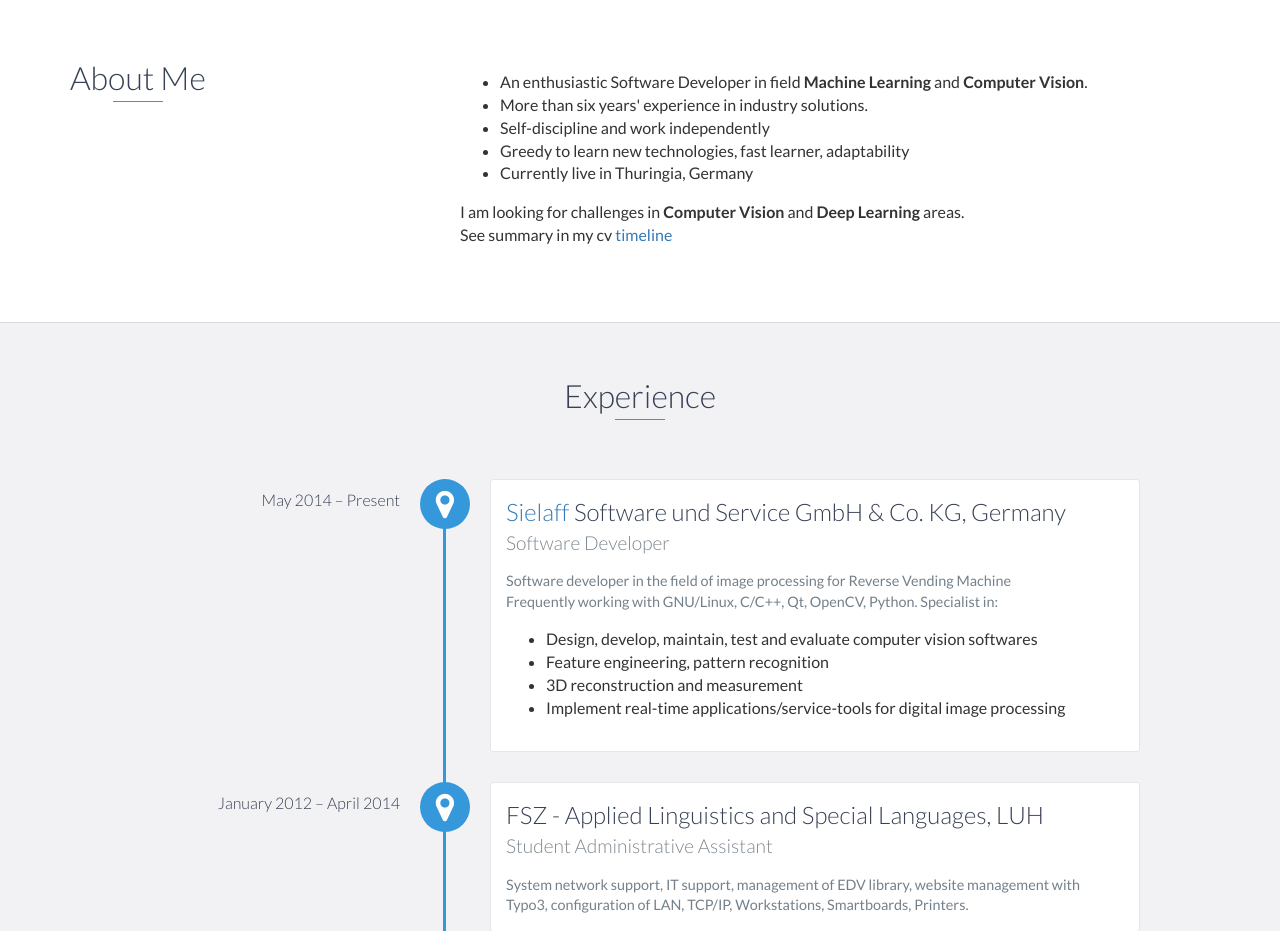
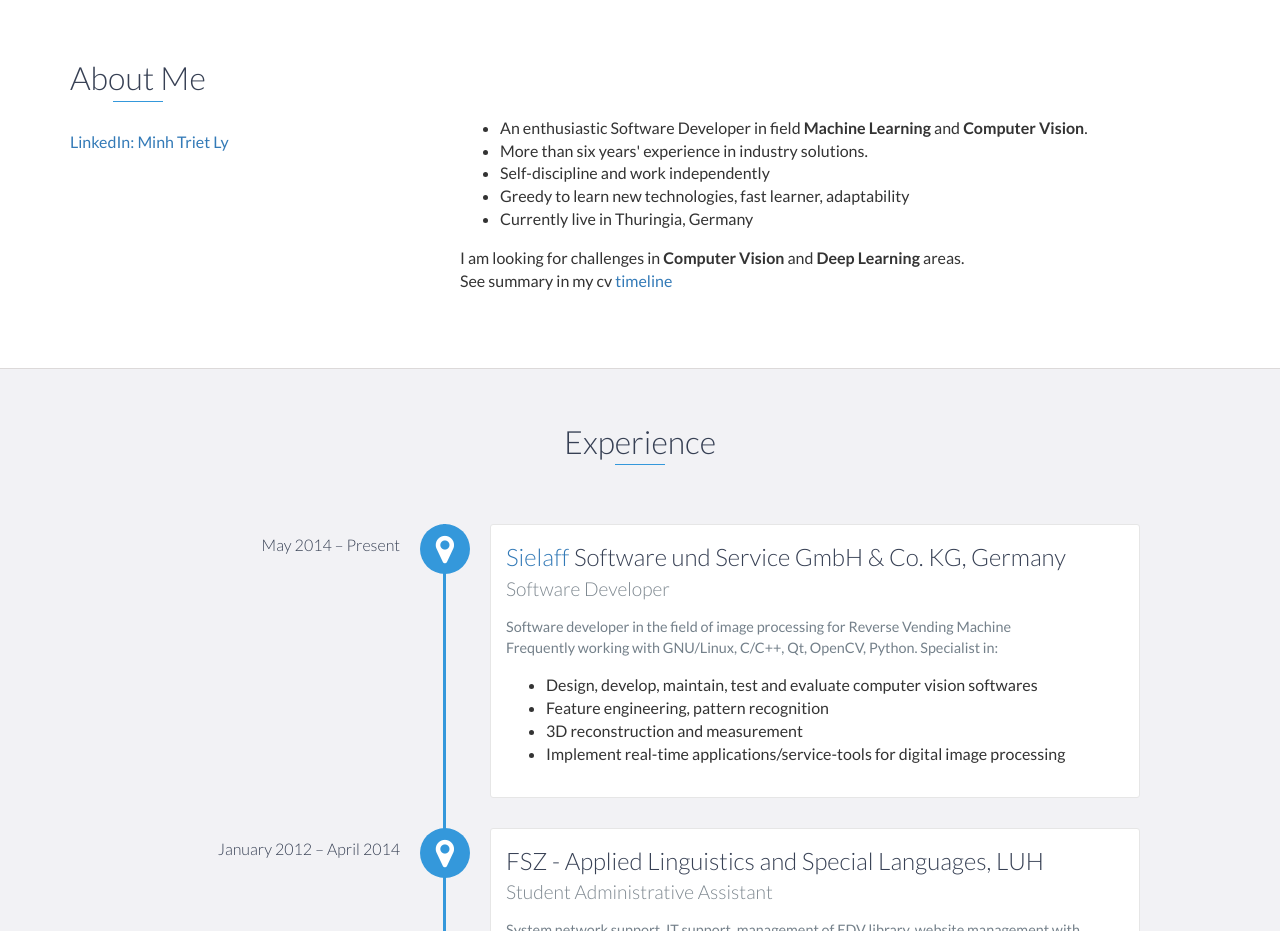
Before and after one commit to iiey/iiey.github.io, a plain HTML site: page index.html in a window 1280 px wide. Shown: the part 820-1751 px from the top of the page. Drawn offline with nearby package versions, Linux system fonts and the light colour scheme.

Commit message:
Add linkedIn badge
this would not display correctly in browser with content blocking
or adblock activated

```diff
--- a/index.html
+++ b/index.html
@@ -72,8 +72,12 @@
             <div class="row">
                 <div class="col-md-4">
                     <h2 class="heading">About Me</h2>
+                    <div class="LI-profile-badge"  data-version="v1" data-size="small" data-locale="en_US" data-type="vertical" data-theme="light" data-vanity="mt-ly">
+                        <a class="LI-simple-link" href='https://linkedin.com/in/mt-ly'>LinkedIn: Minh Triet Ly</a>
+                    </div>
                 </div>
                 <div class="col-md-8">
+                    </br></br>
                     <p>
                         <ul>
                             <li>An enthusiastic Software Developer in field <b>Machine Learning</b> and <b>Computer Vision</b>.</li>
@@ -410,6 +414,7 @@
     </footer>
     <!-- End footer -->
 
+    <script type="text/javascript" src="https://platform.linkedin.com/badges/js/profile.js" async defer></script>
     <script src="https://ajax.googleapis.com/ajax/libs/jquery/1.12.4/jquery.min.js"></script>
     <script src="js/scripts.min.js"></script>
 </body>
```
